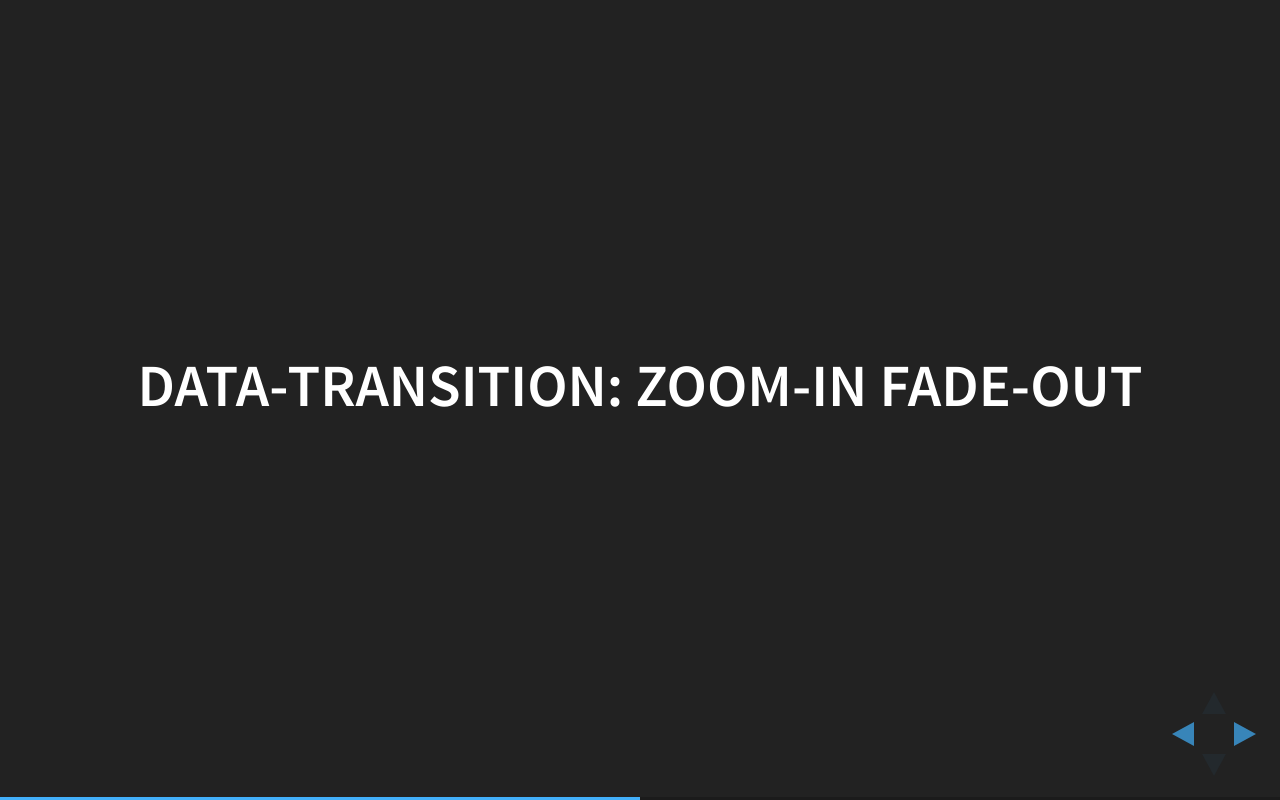
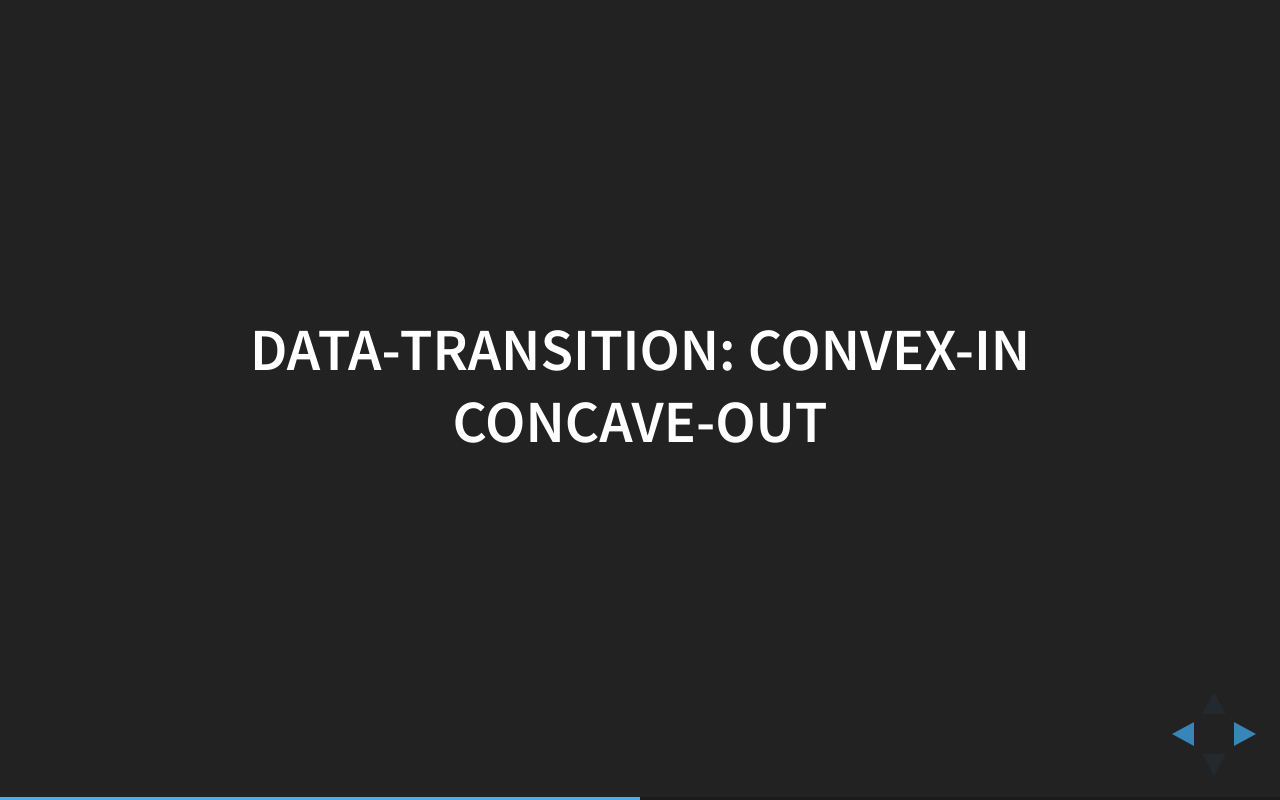
Before and after one commit to tmvbc/sonarqube.github.io, a website: page index.html in a window 1280 px wide. Both pictures are taken after a click on the button 1251 px from the left and 734 px from the top of the page. Drawn offline with Linux system fonts and the light colour scheme.

Commit message:
add screen transition info

```diff
--- a/index.html
+++ b/index.html
@@ -25,9 +25,9 @@
 		<div class="reveal">
 			<div class="slides">
 				<section>SonarQube</section>
-                <section data-transition="zoom-in fade-out">
-			<h3>data-transition: zoom-in fade-out</h3>
-		</section>
+                                    <section data-transition="convex-in concave-out">
+					<h3>data-transition: convex-in concave-out</h3>
+				    </section>
 				<section>初めに</section>
 			</div>
 		</div>
```
